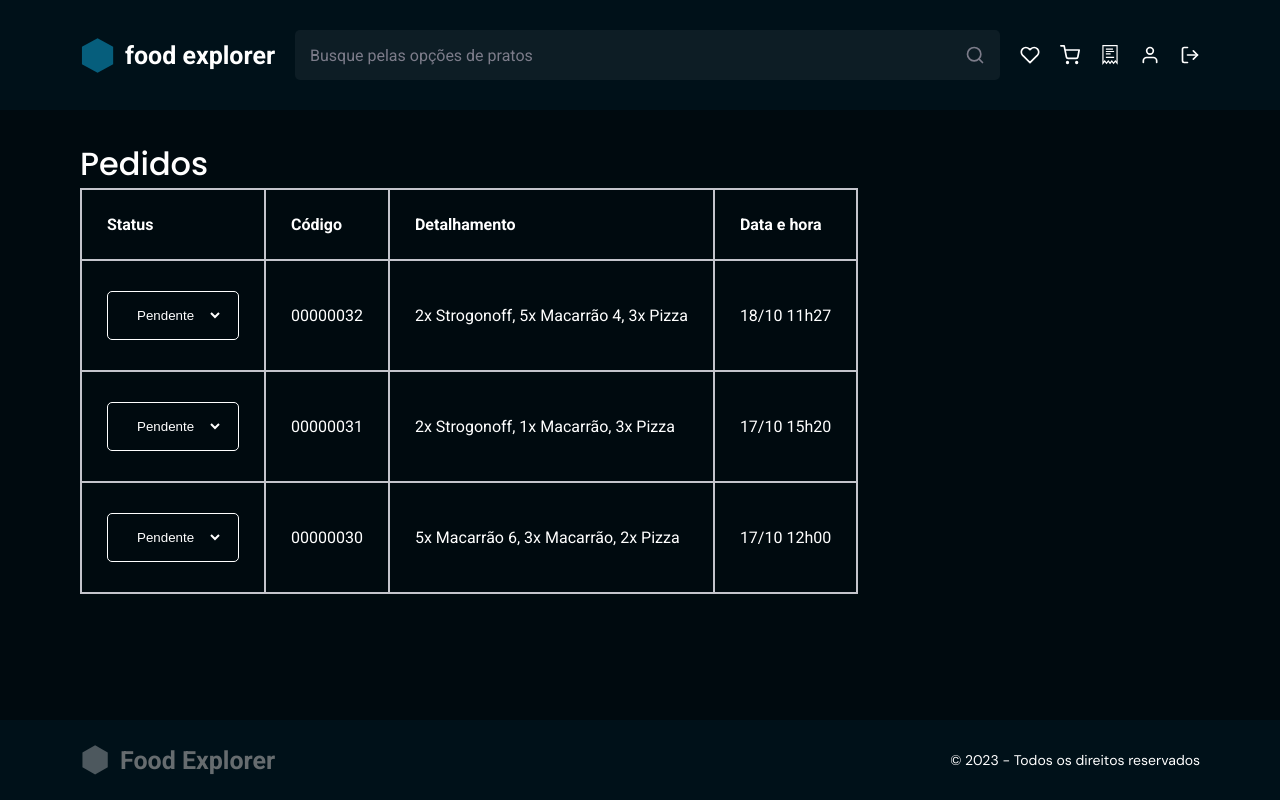
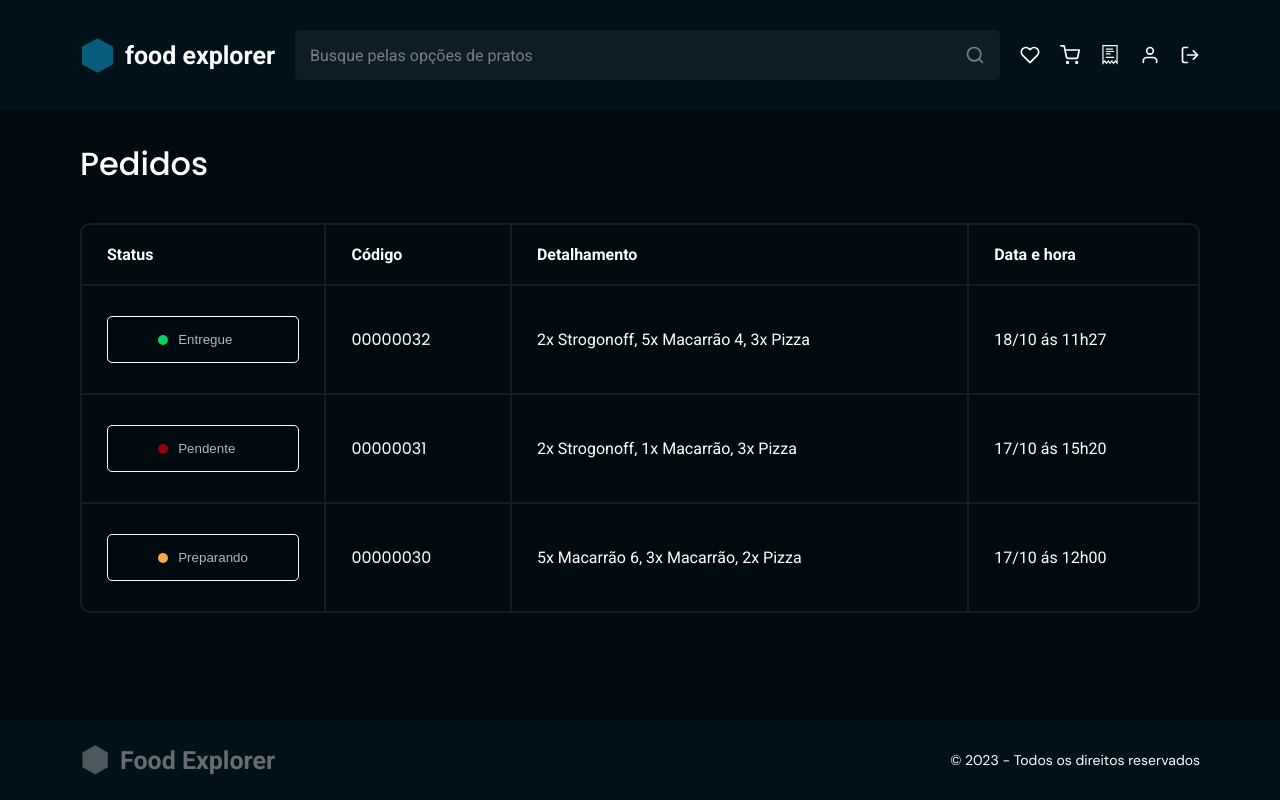
Before and after one commit to MatheusTorresDev97/web-food_exploxer, a React (Vite) app: page / in a window 1280 px wide. Built offline with nearby package versions, Linux system fonts and the light colour scheme.

Commit message:
refactor/ allOrders Interface

```diff
--- a/src/components/Select/index.jsx
+++ b/src/components/Select/index.jsx
@@ -1,14 +1,14 @@
 import { useState } from "react";
 import { Container } from "./styles";
 
-const Select = () => {
+const Select = ({ order_id, status, disabled }) => {
     const [currentStatus, setCurrentStatus] = useState(status);
 
     function handleStatus(e) {
         setCurrentStatus(e.target.value);
     }
     return (
-        <Container>
+        <Container disabled={disabled}>
             <div className="circles">
                 <div className={currentStatus === "pending" ? "red" : "hidden"}></div>
                 <div
@@ -18,7 +18,7 @@ const Select = () => {
                     className={currentStatus === "delivered" ? "green" : "hidden"}
                 ></div>
             </div>
-            <select onChange={handleStatus} value={currentStatus} id="">
+            <select onChange={handleStatus} value={currentStatus} disabled={disabled}>
                 <option value="pending">Pendente</option>
                 <option value="preparing">Preparando</option>
                 <option value="delivered">Entregue</option>
--- a/src/components/Select/styles.js
+++ b/src/components/Select/styles.js
@@ -5,6 +5,7 @@ export const Container = styled.label`
   border: ${({ theme }) => `1px solid ${theme.COLORS.WHITE}`};
   border-radius: 5px;
   display: flex;
+  justify-content: center;
   align-items: center;
   gap: 10px;
   .circles {
@@ -30,6 +31,7 @@ export const Container = styled.label`
     background-color: transparent;
     border: none;
     color: ${({ theme }) => theme.COLORS.WHITE};
+    -webkit-appearance: ${({ disabled }) => disabled && "none"};
     option {
       background-color: ${({ theme }) => theme.COLORS.BLUE_800};
     }
--- a/src/pages/AllOrders/index.jsx
+++ b/src/pages/AllOrders/index.jsx
@@ -77,6 +77,8 @@ const Allorders = () => {
         },
     ]);
 
+    const [isAdm, setIsAdm] = useState(false);
+
     function formatDateTime(datetime) {
         const [date, time] = datetime.split(" ");
 
@@ -84,7 +86,7 @@ const Allorders = () => {
 
         const [hour, minutes] = time.split(":");
 
-        const formattedDateAndTime = `${day}/${mouth} ${hour - 3}h${minutes}`;
+        const formattedDateAndTime = `${day}/${mouth} ás ${hour - 3}h${minutes}`;
 
         return formattedDateAndTime;
     }
@@ -96,6 +98,7 @@ const Allorders = () => {
                 <Content>
                     <h1>Pedidos</h1>
                     <Table>
+                        <table>
                             <thead>
                                 <tr>
                                     <th>Status</th>
@@ -108,9 +111,17 @@ const Allorders = () => {
                                 {orders.map(order => (
                                     <tr key={String(order.id)}>
                                         <td>
-                                        {<Select order_id={order.id} status={order.status} />}
+                                            {
+                                                <Select
+                                                    order_id={order.id}
+                                                    status={order.status}
+                                                    disabled={!isAdm}
+                                                />
+                                            }
                                         </td>
-                                    <td>{String(order.id).padStart(8, "0")}</td>
+                                        <td>
+                                            <a href="#">{String(order.id).padStart(8, "0")}</a>
+                                        </td>
                                         <td>
                                             {order.meals.map((meal, index) => {
                                                 const lastItemInArray = index == order.meals.length - 1;
@@ -127,6 +138,7 @@ const Allorders = () => {
                                     </tr>
                                 ))}
                             </tbody>
+                        </table>
                     </Table>
                 </Content>
             </Wrapper>
--- a/src/pages/AllOrders/styles.js
+++ b/src/pages/AllOrders/styles.js
@@ -5,6 +5,7 @@ export const Container = styled.div`
   min-height: 100vh;
   display: flex;
   flex-direction: column;
+
   .my-wrapper {
     flex-grow: 1;
   }
@@ -13,22 +14,62 @@ export const Container = styled.div`
 export const Content = styled.main`
   width: 100%;
   padding: 30px 0;
+
   h1 {
     font-weight: 500;
+    margin-bottom: clamp(20px, 6vw, 35px);
   }
 `;
 
-export const Table = styled.table`
-  text-align: left;
-  border-collapse: collapse;
+export const Table = styled.div`
+  width: 100%;
+  border-radius: 10px;
+  overflow-x: auto;
+  border: ${({ theme }) => `2px solid ${theme.COLORS.BLUE_200}`};
+
+  table {
+    width: 100%;
+    border-collapse: collapse;
+    text-align: left;
+  }
+
   th,
   td {
-    border: ${({ theme }) => `2px solid ${theme.COLORS.GRAY_700}`};
+    border: ${({ theme }) => `2px solid ${theme.COLORS.BLUE_200}`};
   }
+
   th {
-    padding: 25px;
+    padding: clamp(10px, 3vw, 20px) clamp(15px, 4vw, 25px);
   }
+
   td {
-    padding: 30px 25px;
+    padding: clamp(10px, 3vw, 30px) clamp(10px, 3vw, 25px);
+    font-size: clamp(14px, 4vw, 16px);
+  }
+
+  thead tr th {
+    border-top: none;
+  }
+
+  thead tr th:first-child,
+  tbody tr td:first-child {
+    border-left: none;
+  }
+
+  thead tr th:last-child,
+  tbody tr td:last-child {
+    border-right: none;
+  }
+
+  tbody tr:last-child td {
+    border-bottom: none;
+  }
+
+  thead tr th:last-child {
+    min-width: 140px;
+  }
+
+  a {
+    color: ${({ theme }) => theme.COLORS.WHITE};
   }
 `;
```
Lines whose indentation alone changed are shown as unchanged.
